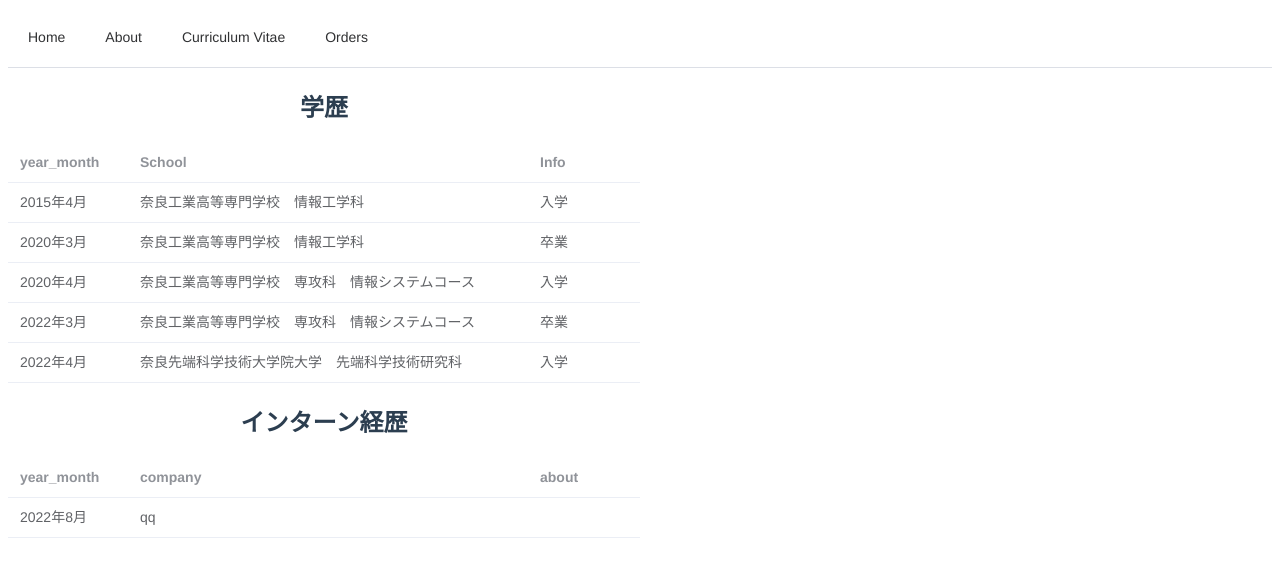
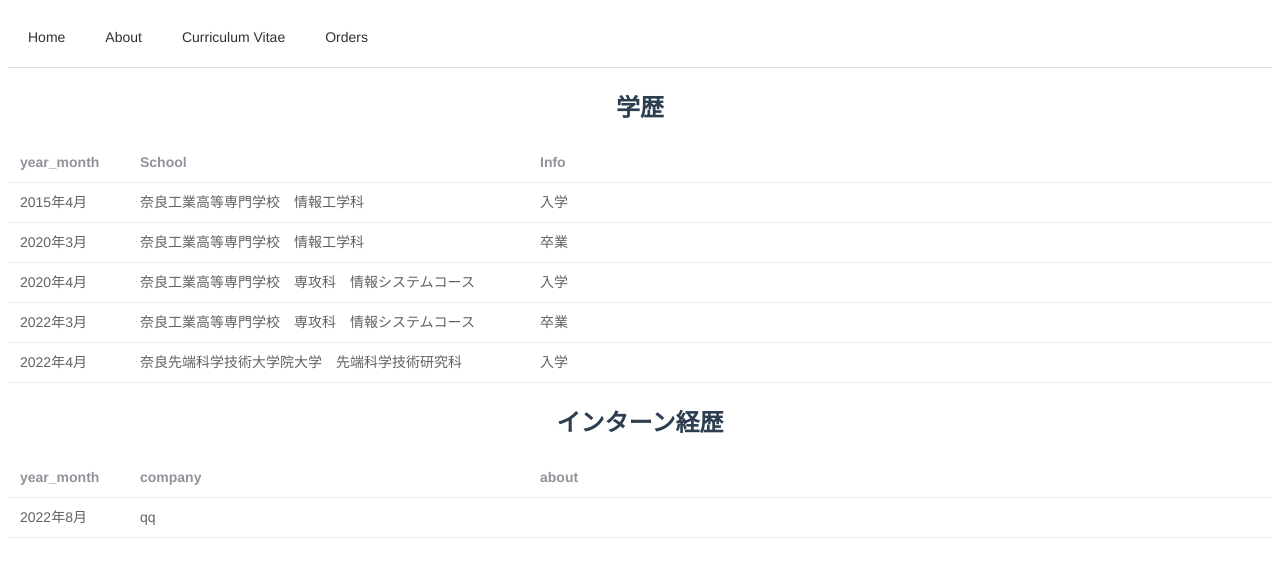
Before and after one commit to masaki12-s/portfolio, a Vue app: page /cv in a window 1280 px wide. Shown: the top 564 px of the page. Built offline with nearby package versions, Linux system fonts and the light colour scheme.

Commit message:
学歴のel-row削除

```diff
--- a/src/views/CurriculumVitae.vue
+++ b/src/views/CurriculumVitae.vue
@@ -1,8 +1,7 @@
 <template>
-     <el-col :span="12">
     <div class="grid-content ep-bg-purple-dark" />
     <h2> 学歴　</h2>
-            <el-table :data="tableData" style="width: 120%" >
+        <el-table :data="tableData" style="width: 1000%" >
             <el-table-column prop="year_month" label="year_month" width="120" />
             <el-table-column prop="school" label="School" width="400" />
             <el-table-column prop="info" label="Info"  />
@@ -13,7 +12,7 @@
             <el-table-column prop="company" label="company" width="400" />
             <el-table-column prop="about" label="about" />
         </el-table>
-    </el-col>
+
 </template>
 <script lang="ts" setup>
   const intern = [
```
Lines whose indentation alone changed are shown as unchanged.
